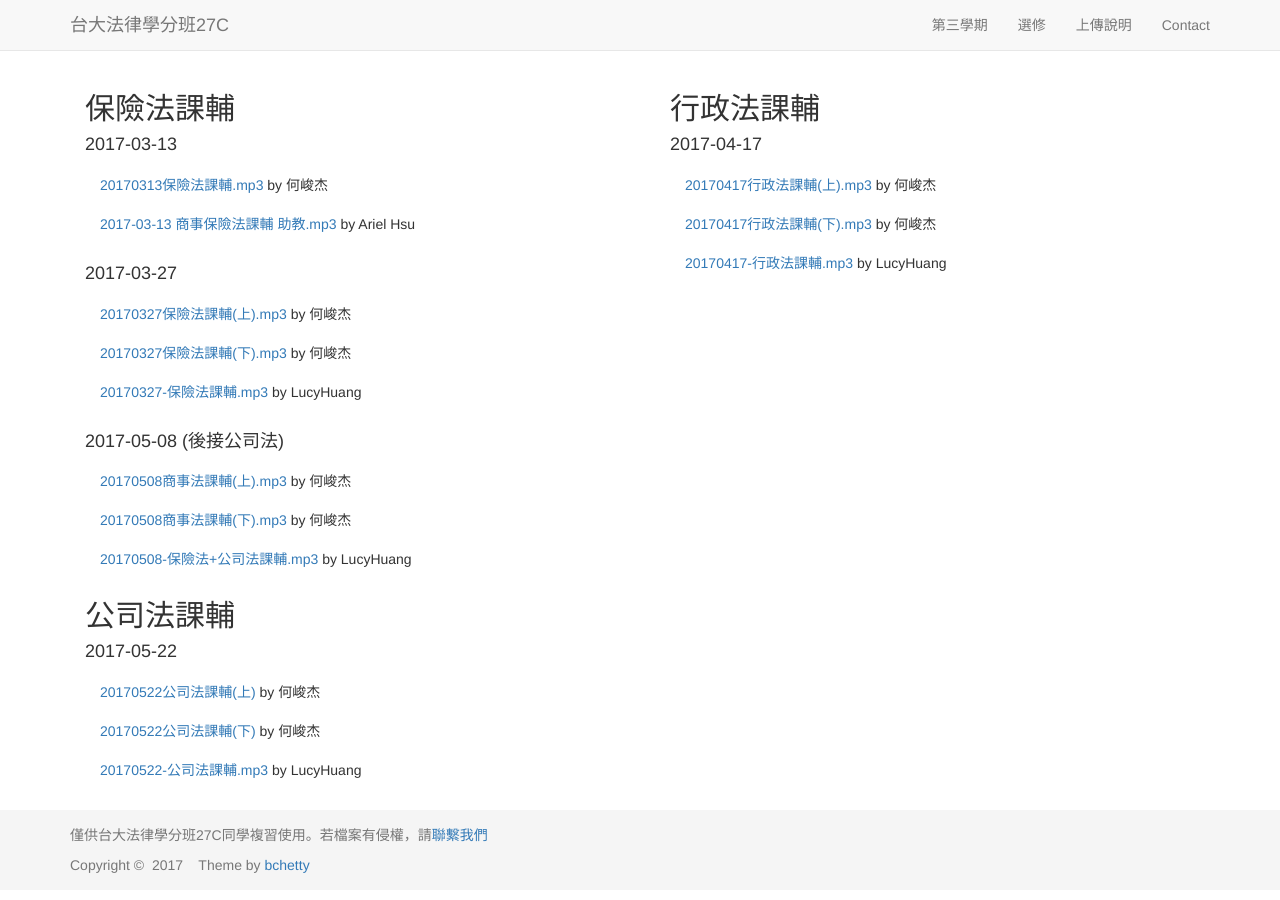
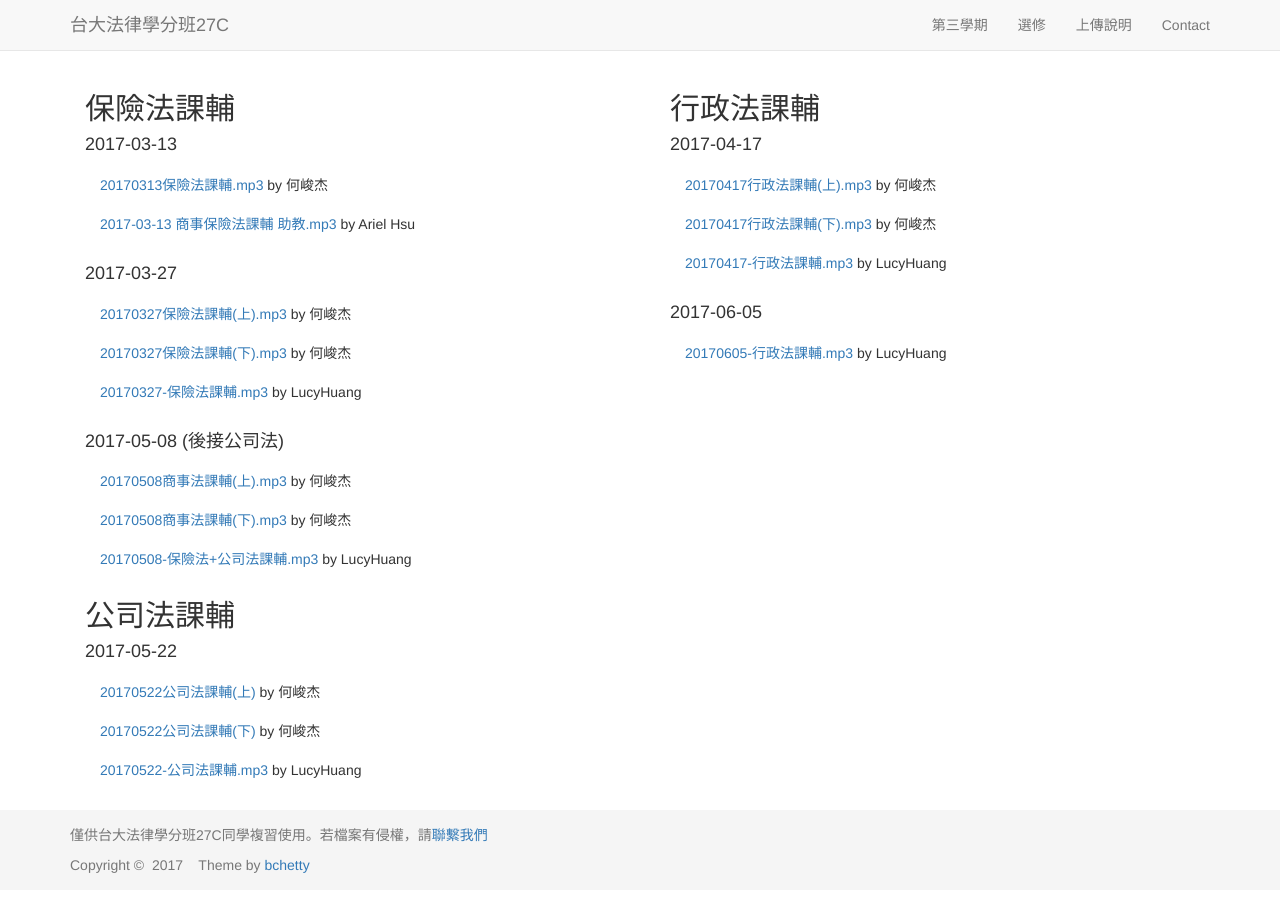
Before and after one commit to maxmilian/ntu_specs_law, a Jekyll site: the page built from semester3/index.html, in a window 1280 px wide and 900 px high, scrolled down 2231 px. Built offline with Jekyll 4.4.1, drawn with Linux system fonts in a browser that asks for light colours; nearby versions of some CDN libraries.

Commit message:
add records

```diff
--- a/elective/index.html
+++ b/elective/index.html
@@ -68,6 +68,10 @@ layout: template1
         <li class="list-group-item"><a href="{{ site.enforcement_act_ra_record }}/Huang_3.mp3">20170515-強執課輔.mp3</a> by LucyHuang</li>
         <li class="list-group-item"><a href="{{ site.enforcement_act_ra_record }}/Su_3.mp3">20170515_強制執行法(第三次課輔).mp3</a> by 蘇威霖</li>
       </ul>
+      <h4>2017-06-04</h4>
+      <ul class="list-group">
+        <li class="list-group-item"><a href="{{ site.enforcement_act_ra_record }}/Huang_4.mp3">20170604-強執課輔.mp3</a> by LucyHuang</li>
+      </ul>
     </div>
   </div>
 </div>
--- a/semester3/index.html
+++ b/semester3/index.html
@@ -209,6 +209,10 @@ layout: template1
         <li class="list-group-item"><a href="{{ site.adminitrative_ra_record }}/Ho_1_2.mp3">20170417行政法課輔(下).mp3</a> by 何峻杰</li>
         <li class="list-group-item"><a href="{{ site.adminitrative_ra_record }}/Huang_1.mp3">20170417-行政法課輔.mp3</a> by LucyHuang</li>
       </ul>
+      <h4>2017-06-05</h4>
+      <ul class="list-group">
+        <li class="list-group-item"><a href="{{ site.adminitrative_ra_record }}/Huang_2.mp3">20170605-行政法課輔.mp3</a> by LucyHuang</li>
+      </ul>
     </div>
   </div>
 </div>
```
